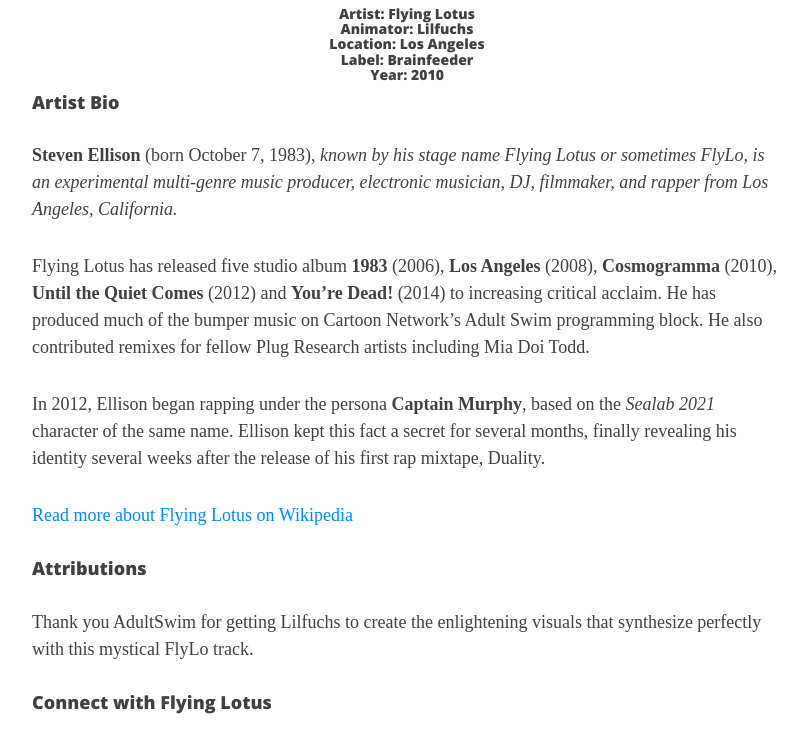
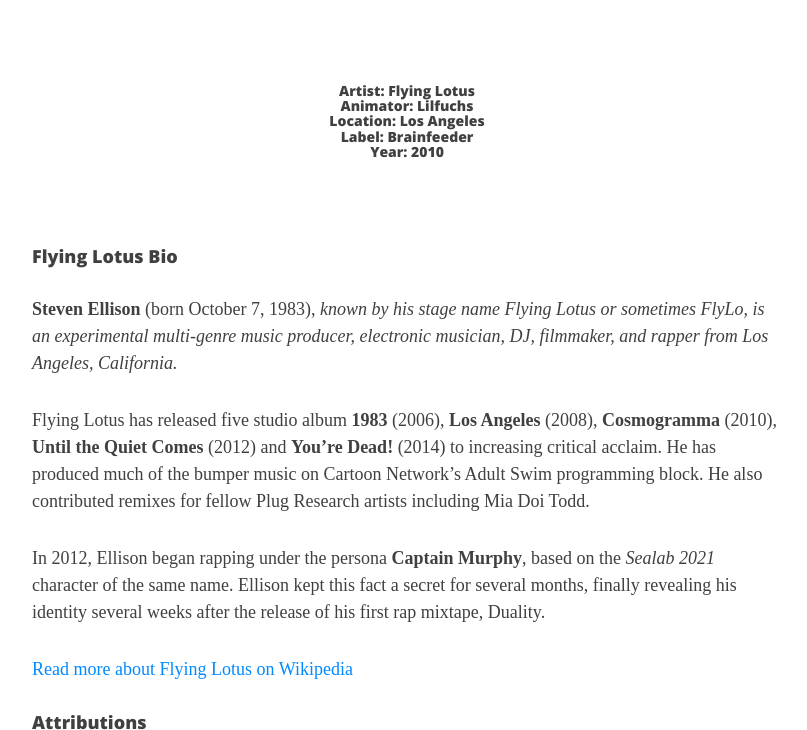
Before and after one commit to rhymeswithzion/rwz-test, a Jekyll site: the page built from _posts/2017-05-28-flying-lotus-zodiac-shit.md, in a window 1280 px wide and 900 px high, scrolled down 693 px, cut to the strip 170-900 px from the top of the window. Shown: the whole strip, without its empty margins (233-1040 px from the left). Built offline with Jekyll 4.4.1, drawn with Linux system fonts in a browser that asks for light colours; some web fonts are replaced; comment, search, counter and statistics services are not loaded.

Commit message:
Updated 2017-05-28-flying-lotus-zodiac-shit.md

```diff
--- a/_posts/2017-05-28-flying-lotus-zodiac-shit.md
+++ b/_posts/2017-05-28-flying-lotus-zodiac-shit.md
@@ -12,7 +12,7 @@
 <style>.embed-container { position: relative; padding-bottom: 56.25%; height: 0; overflow: hidden; max-width: 100%; } .embed-container iframe, .embed-container object, .embed-container embed { position: absolute; top: 0; left: 0; width: 100%; height: 100%; }</style><br />
 <div class="embed-container">
 <iframe allowfullscreen="" frameborder="0" height="315" src="https://www.youtube.com/embed/0ScYz9sNaQk?rel=0&am;showinfo=0" width="560"></iframe></div>
-
+<br>
 <h5 style="text-align: center;">
 Artist: Flying Lotus <br>
 Animator: Lilfuchs <br>
@@ -20,11 +20,11 @@
 Label: Brainfeeder <br>
 Year: 2010
 </h5>
+<br>
 
 
 
-
-#### Artist Bio
+#### Flying Lotus Bio
 
 **Steven Ellison** (born October 7, 1983), *known by his stage name Flying Lotus or sometimes FlyLo, is an experimental multi-genre music producer, electronic musician, DJ, filmmaker, and rapper from Los Angeles, California.*
 
```
